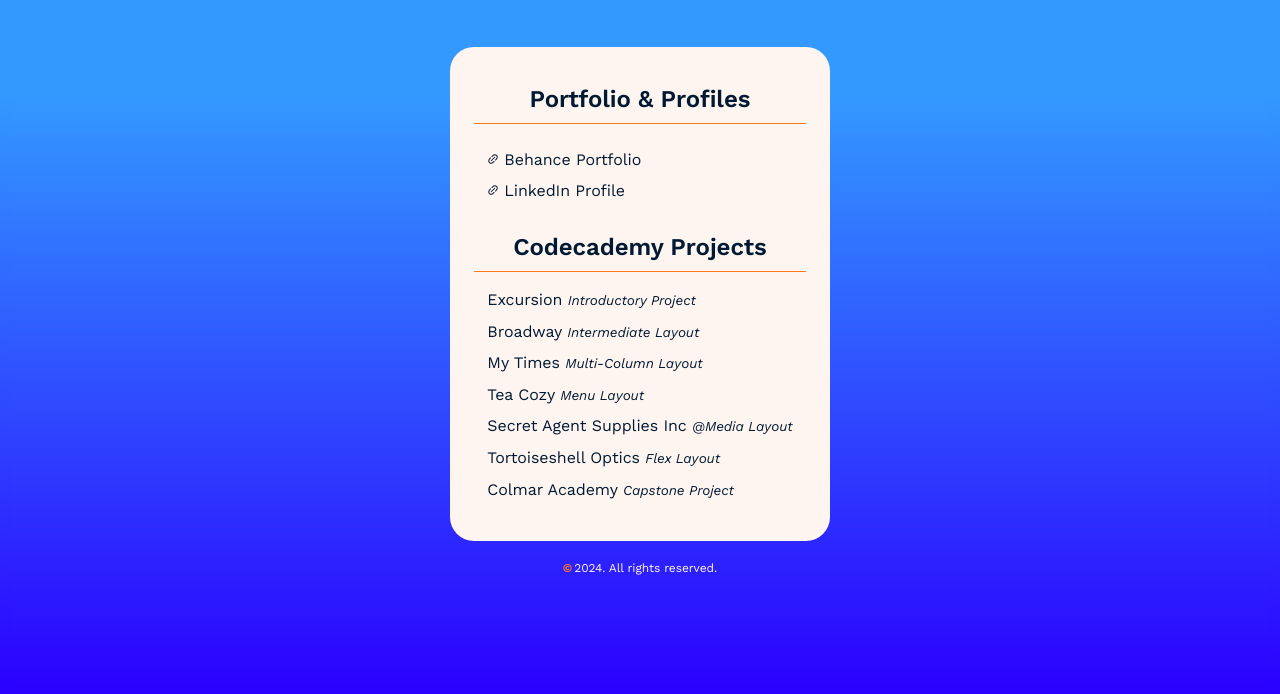
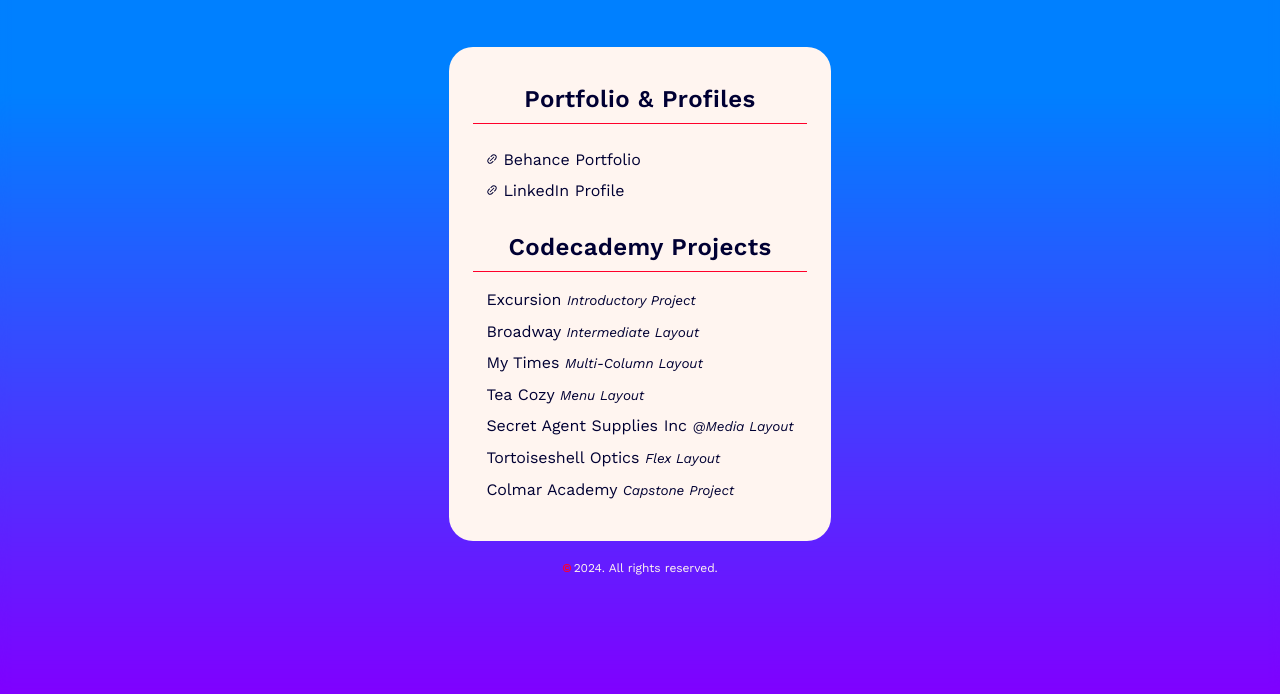
Before and after one commit to andrewsipe/andrewsipe.github.io, a plain HTML site: page index.html in a window 1280 px wide. Shown: the part 106-800 px from the top of the page. Drawn offline with nearby package versions, Linux system fonts and the light colour scheme.

Commit message:
Update style.css

```diff
--- a/resources/css/style.css
+++ b/resources/css/style.css
@@ -6,19 +6,19 @@
     --fs-half: calc(var(--fs-1)*.75);
     --lh-1: clamp(1.65, 1.85, 2);
     --lh-2: calc(var(--lh-1)*2);
-    --color-orange: hsla(25, 100%, 55%, 1.0);
-    --color-violet: hsla(250, 100%, 50%, 1.0);
-    --color-blue: hsla(210, 100%, 60%, 1.0);
-    --color-bluegrey: hsla(210, 100%, 10%, 1.0);
+    --color-orange: hsla(350, 100%, 50%, 1.0);
+    --color-violet: hsla(270, 100%, 50%, 1.0);
+    --color-blue: hsla(210, 100%, 50%, 1.0);
+    --color-bluegrey: hsla(240, 100%, 10%, 1.0);
     --color-cream: hsla(20, 100%, 97%, 1.0);
 
     font-family: "Work Sans", "Helvetica Neue", Helvetica, Arial, sans-serif;
     font-size: var(--fs-1);
     line-height: var(--lh-1);
     letter-spacing: -0.005rem;
+    word-spacing: .025rem;
     color: var(--color-bluegrey);
 }
-
 
 /*Universal Box-model*/
 *, *::before, *::after {
@@ -60,7 +60,7 @@ p {
 
 a {
     color: var(--color-bluegrey);
-    text-decoration: none;
+    text-decoration: .1px solid (var(--color-violet));
 }
 
 
@@ -71,6 +71,7 @@ em {
 }
 
 h3 {
+    letter-spacing: 0.025rem;
     font-size: var(--fs-2);
     font-weight: 600;
     line-height: 2;
@@ -113,7 +114,7 @@ a.logo {
     letter-spacing: .6rem;
     text-indent: .6rem;
     border-radius: 1.5rem;
-    color: var(--color-bluegrey);
+    color: var(--color-blue);
 }
 
 a:hover {
```
